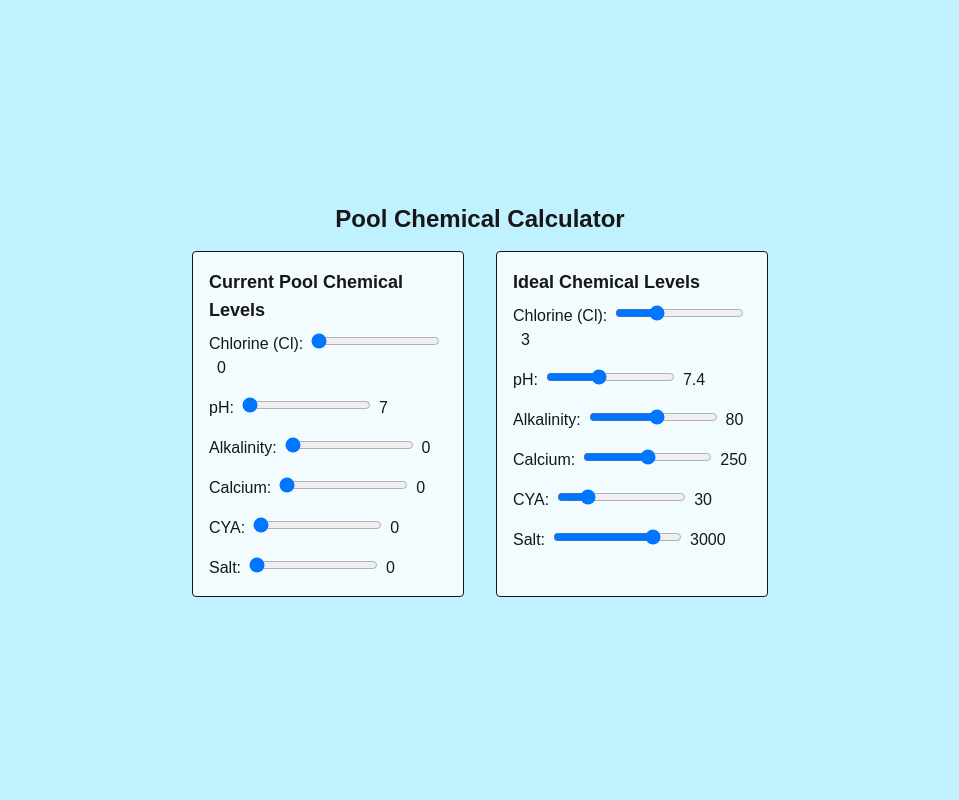
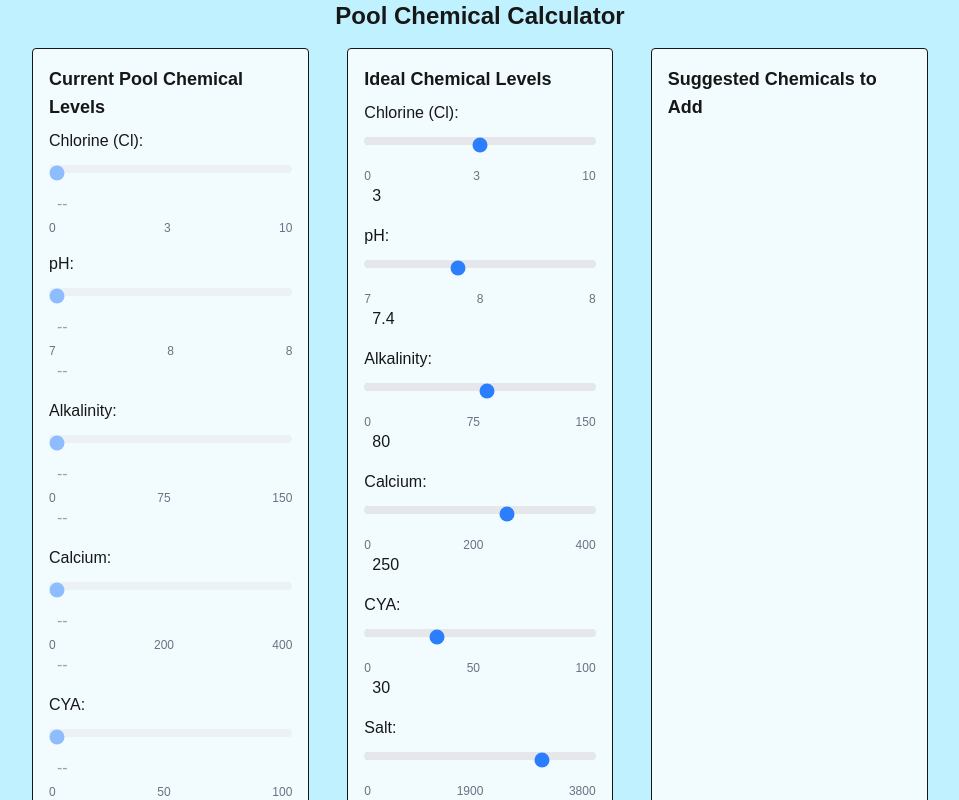
Before and after one commit to DavidPopesc/PoolCleaningHelper, a Next.js app: page /home in a window 1280 px wide. Shown: the top 800 px of the page, without its empty margins (160-1119 px from the left). Built offline with nearby package versions, Linux system fonts and the light colour scheme.

Commit message:
0.0.2 changed slider but issues persist (way too big)

```diff
--- a/src/app/home/page.tsx
+++ b/src/app/home/page.tsx
@@ -2,13 +2,14 @@
 import { useState } from 'react';
 
 
+const chlorineSteps = [0, 1, 2, 3, 5, 7.5, 10];
 const chemicalFields = [
   { key: 'chlorine', label: 'Chlorine (Cl)', min: 0, max: 10, step: 1 },
   { key: 'pH', label: 'pH', min: 7.0, max: 8.0, step: 0.2 },
   { key: 'alkalinity', label: 'Alkalinity', min: 0, max: 150, step: 10 },
-  { key: 'calcium', label: 'Calcium', min: 0, max: 500, step: 10 },
-  { key: 'CYA', label: 'CYA', min: 0, max: 150, step: 10 },
-  { key: 'salt', label: 'Salt', min: 0, max: 3700, step: 10 },
+  { key: 'calcium', label: 'Calcium', min: 0, max: 400, step: 10 },
+  { key: 'CYA', label: 'CYA', min: 0, max: 100, step: 10 },
+  { key: 'salt', label: 'Salt', min: 0, max: 3800, step: 200 },
 ];
 
 const defaultIdeal = {
@@ -33,45 +34,124 @@ const defaultCurrent = {
 export default function HomePage() {
   const [ideal, setIdeal] = useState(defaultIdeal);
   const [current, setCurrent] = useState(defaultCurrent);
+  const [currentTouched, setCurrentTouched] = useState({
+    chlorine: false,
+    pH: false,
+    alkalinity: false,
+    calcium: false,
+    CYA: false,
+    salt: false,
+  });
 
-  function handleIdealChange(e: React.ChangeEvent<HTMLInputElement>) {
+  function handleIdealChange(e: React.ChangeEvent<HTMLInputElement | HTMLSelectElement>) {
     const { name, value } = e.target;
     setIdeal({ ...ideal, [name]: Number(value) });
   }
 
-  function handleCurrentChange(e: React.ChangeEvent<HTMLInputElement>) {
+  function handleCurrentChange(e: React.ChangeEvent<HTMLInputElement | HTMLSelectElement>) {
     const { name, value } = e.target;
     setCurrent({ ...current, [name]: Number(value) });
+    setCurrentTouched({ ...currentTouched, [name]: true });
   }
 
   return (
     <main className="flex flex-col items-center justify-center min-h-screen">
       <h1 className="text-2xl font-bold mb-4">Pool Chemical Calculator</h1>
-      <div className="w-full max-w-xl grid grid-cols-1 md:grid-cols-2 gap-8">
-                <form className="space-y-4 p-4 border rounded bg-white/80">
+  <div className="w-full max-w-4xl grid grid-cols-1 md:grid-cols-3 gap-8">
+  <form className="space-y-4 p-4 border rounded bg-white/80 max-w-md mx-auto">
           <h2 className="text-lg font-semibold mb-2">Current Pool Chemical Levels</h2>
           {chemicalFields.map(({ key, label, min, max, step }) => (
             <div key={key}>
               <label className="mr-2">{label}:</label>
+              {key === 'chlorine' ? (
+                <>
+                  <input
+                    type="range"
+                    name={key}
+                    min={0}
+                    max={chlorineSteps.length - 1}
+                    step={1}
+                    value={currentTouched.chlorine ? chlorineSteps.indexOf(current.chlorine) : 0}
+                    onChange={e => {
+                      const idx = Number(e.target.value);
+                      setCurrent({ ...current, chlorine: chlorineSteps[idx] });
+                      setCurrentTouched({ ...currentTouched, chlorine: true });
+                    }}
+                    style={{ opacity: currentTouched.chlorine ? 1 : 0.5 }}
+                    className="w-full h-8 accent-blue-500 slider-thumb-lg slider-track-lg value-inside-thumb"
+                    data-value={currentTouched.chlorine ? current.chlorine : '--'}
+                  />
+                  <span className="ml-2">
+                    {currentTouched.chlorine ? current.chlorine : <span className="text-gray-400">--</span>}
+                  </span>
+                  <div className="flex justify-between text-xs text-gray-500 mt-1">
+                    <span>{chlorineSteps[0]}</span>
+                    <span>{chlorineSteps[Math.floor(chlorineSteps.length/2)]}</span>
+                    <span>{chlorineSteps[chlorineSteps.length-1]}</span>
+                  </div>
+                </>
+              ) : (
+                <>
                   <input
                     type="range"
                     name={key}
                     min={min}
                     max={max}
                     step={step}
-                value={current[key as keyof typeof current]}
+                    value={currentTouched[key as keyof typeof currentTouched] ? current[key as keyof typeof current] : min}
                     onChange={handleCurrentChange}
+                    style={{ opacity: currentTouched[key as keyof typeof currentTouched] ? 1 : 0.5 }}
+                    className="w-full h-8 accent-blue-500 slider-thumb-lg slider-track-lg value-inside-thumb"
+                    data-value={currentTouched[key as keyof typeof currentTouched] ? current[key as keyof typeof current] : '--'}
                   />
-              <span className="ml-2">{current[key as keyof typeof current]}</span>
+                  <span className="ml-2">
+                    {currentTouched[key as keyof typeof currentTouched] ? current[key as keyof typeof current] : <span className="text-gray-400">--</span>}
+                  </span>
+                  <div className="flex justify-between text-xs text-gray-500 mt-1">
+                    <span>{min}</span>
+                    <span>{Math.round((min + max) / 2)}</span>
+                    <span>{max}</span>
+                  </div>
+                  <span className="ml-2">
+                    {currentTouched[key as keyof typeof currentTouched] ? current[key as keyof typeof current] : <span className="text-gray-400">--</span>}
+                  </span>
+                </>
+              )}
             </div>
           ))}
         </form>
 
-        <form className="space-y-4 p-4 border rounded bg-white/80">
+  <form className="space-y-4 p-4 border rounded bg-white/80 max-w-md mx-auto">
           <h2 className="text-lg font-semibold mb-2">Ideal Chemical Levels</h2>
           {chemicalFields.map(({ key, label, min, max, step }) => (
             <div key={key}>
               <label className="mr-2">{label}:</label>
+              {key === 'chlorine' ? (
+                <>
+                  <input
+                    type="range"
+                    name={key}
+                    min={0}
+                    max={chlorineSteps.length - 1}
+                    step={1}
+                    value={chlorineSteps.indexOf(ideal.chlorine)}
+                    onChange={e => {
+                      const idx = Number(e.target.value);
+                      setIdeal({ ...ideal, chlorine: chlorineSteps[idx]
+                      });
+                    }}
+                    className="w-full h-8 accent-blue-500 slider-thumb-lg slider-track-lg value-inside-thumb"
+                    data-value={ideal.chlorine}
+                  />
+                  <div className="flex justify-between text-xs text-gray-500 mt-1">
+                    <span>{chlorineSteps[0]}</span>
+                    <span>{chlorineSteps[Math.floor(chlorineSteps.length/2)]}</span>
+                    <span>{chlorineSteps[chlorineSteps.length-1]}</span>
+                  </div>
+                  <span className="ml-2">{ideal.chlorine}</span>
+                </>
+              ) : (
+                <>
                   <input
                     type="range"
                     name={key}
@@ -80,13 +160,91 @@ export default function HomePage() {
                     step={step}
                     value={ideal[key as keyof typeof ideal]}
                     onChange={handleIdealChange}
+                    className="w-full h-8 accent-blue-500 slider-thumb-lg slider-track-lg value-inside-thumb"
+                    data-value={ideal[key as keyof typeof ideal]}
                   />
-              <span className="ml-2">{ideal[key as keyof typeof ideal]}</span>
+                  <div className="flex justify-between text-xs text-gray-500 mt-1">
+                    <span>{min}</span>
+                    <span>{Math.round((min + max) / 2)}</span>
+                    <span>{max}</span>
+                  </div>
+                </>
+              )}
+              {key !== 'chlorine' && <span className="ml-2">{ideal[key as keyof typeof ideal]}</span>}
             </div>
           ))}
         </form>
 
+  <div className="space-y-4 p-4 border rounded bg-white/80 max-w-md mx-auto">
+          <h2 className="text-lg font-semibold mb-2">Suggested Chemicals to Add</h2>
+          <ul>
+            {chemicalFields.map(({ key, label }) => {
+              // Only show if user has interacted with the slider
+              if (!currentTouched[key as keyof typeof currentTouched]) return null;
+              const diff = ideal[key as keyof typeof ideal] - current[key as keyof typeof current];
+              if (Math.abs(diff) < 0.01) return (
+                <li key={key} className="text-gray-500">{label}: No adjustment needed</li>
+              );
+              return (
+                <li key={key}>
+                  {label}: {diff > 0 ? `Add ${diff}` : `Remove ${Math.abs(diff)}`}
+                </li>
+              );
+            })}
+          </ul>
         </div>
+      </div>
+      <style jsx global>{`
+        input[type='range'].slider-thumb-lg::-webkit-slider-thumb {
+          width: 40px;
+          height: 40px;
+          border-radius: 50%;
+          background: #3b82f6;
+          cursor: pointer;
+          position: relative;
+        }
+        input[type='range'].slider-thumb-lg::-webkit-slider-thumb::after {
+          content: attr(data-value);
+          position: absolute;
+          left: 50%;
+          top: 50%;
+          transform: translate(-50%, -50%);
+          color: #fff;
+          font-size: 1rem;
+          font-weight: bold;
+          pointer-events: none;
+        }
+        input[type='range'].slider-thumb-lg::-moz-range-thumb {
+          width: 40px;
+          height: 40px;
+          border-radius: 50%;
+          background: #3b82f6;
+          cursor: pointer;
+        }
+        input[type='range'].slider-thumb-lg::-ms-thumb {
+          width: 40px;
+          height: 40px;
+          border-radius: 50%;
+          background: #3b82f6;
+          cursor: pointer;
+        }
+        input[type='range'].slider-track-lg::-webkit-slider-runnable-track {
+          height: 8px;
+          background: #e5e7eb;
+          border-radius: 4px;
+        }
+        input[type='range'].slider-track-lg::-moz-range-track {
+          height: 8px;
+          background: #e5e7eb;
+          border-radius: 4px;
+        }
+        input[type='range'].slider-track-lg::-ms-fill-lower,
+        input[type='range'].slider-track-lg::-ms-fill-upper {
+          height: 8px;
+          background: #e5e7eb;
+          border-radius: 4px;
+        }
+      `}</style>
     </main>
   );
 }
```
Also changed, not shown: package.json (+7 -6 lines), src/app/pool copy.png (added), 1 other file (tests, documents, lock files or other folders). Lines whose indentation alone changed are shown as unchanged.
